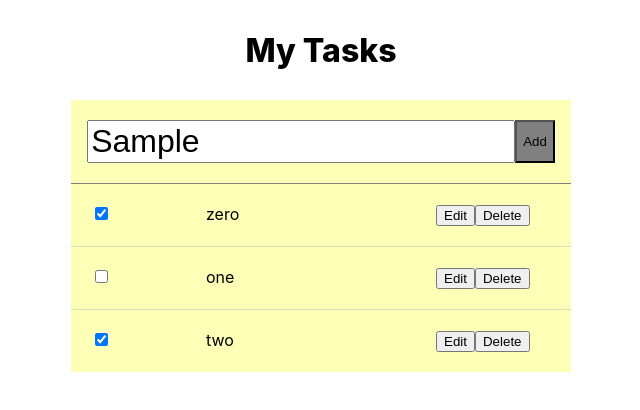
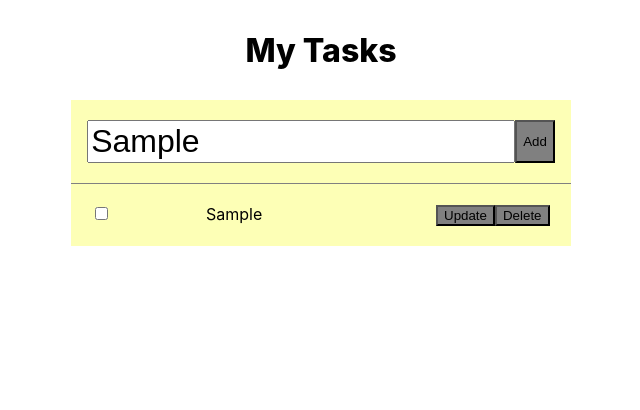
Before and after one commit to joshuacrass/task-app, a React (Create React App) app: page / in a window 1280 px wide. Both pictures are taken after typing "Sample" into the empty fields and a click on the button "Add". Shown: the top 410 px of the page, without its empty margins (319-959 px from the left). Built offline with nearby package versions, Linux system fonts and the light colour scheme.

Commit message:
wired up the add, delete functionality

```diff
--- a/src/components/Button.jsx
+++ b/src/components/Button.jsx
@@ -3,9 +3,11 @@ import styled from "styled-components";
 const StyledButton = styled.button`
   background-color: grey;
 `;
+
 const Button = (props) => {
-  const { text } = props;
-  return <StyledButton>{text}</StyledButton>;
+  const { text, click, action } = props;
+
+  return <StyledButton onClick={() => click(action)}>{text}</StyledButton>;
 };
 
 export default Button;
--- a/src/components/Input.jsx
+++ b/src/components/Input.jsx
@@ -4,8 +4,15 @@ const StyledInput = styled.input`
   font-size: 2rem;
 `;
 const Input = (props) => {
-  const { type } = props;
-  return <StyledInput type={type} />;
+  const { type, value, change } = props;
+
+  return (
+    <StyledInput
+      type={type}
+      value={value}
+      onChange={(e) => change(e.target.value)}
+    />
+  );
 };
 
 export default Input;
--- a/src/components/Task.jsx
+++ b/src/components/Task.jsx
@@ -1,4 +1,8 @@
+import { type } from "@testing-library/user-event/dist/type";
+import { useContext } from "react";
 import styled from "styled-components";
+import { TasksDispatchContext } from "../context/taskContext";
+import Button from "./Button";
 
 const StyledLI = styled.li`
   display: grid;
@@ -11,17 +15,26 @@ const StyledLI = styled.li`
 `;
 
 const Task = (props) => {
-  const { done, name } = props;
+  const { done, id, name } = props;
+  const dispatch = useContext(TasksDispatchContext);
+
+  function handleButtonClick(action) {
+    dispatch({
+      id,
+      type: action,
+    });
+  }
+
   return (
     <StyledLI>
       <div>
         {/* onclick update state */}
-        <input type="checkbox" name="done" checked={done} />
+        <input type="checkbox" name="done" defaultChecked={done} />
       </div>
       <div>{name}</div>
       <div>
-        <button>Edit</button>
-        <button>Delete</button>
+        <Button text="Update" click={handleButtonClick} action="update" />
+        <Button text="Delete" click={handleButtonClick} action="remove" />
       </div>
     </StyledLI>
   );
--- a/src/components/TaskForm.jsx
+++ b/src/components/TaskForm.jsx
@@ -1,6 +1,9 @@
 import styled from "styled-components";
 import Input from "./Input";
 import Button from "./Button";
+import { useState, useContext } from "react";
+
+import { TasksDispatchContext } from "../context/taskContext";
 
 const StyledTaskForm = styled.div`
   display: flex;
@@ -10,10 +13,24 @@ const StyledTaskForm = styled.div`
 `;
 
 const TaskForm = () => {
+  const [task, setTask] = useState("");
+  const dispatch = useContext(TasksDispatchContext);
+
+  function handleInputChange(value) {
+    setTask(value);
+  }
+
+  function handleButtonClick(action) {
+    dispatch({
+      type: action,
+      name: task,
+    });
+  }
+
   return (
     <StyledTaskForm>
-      <Input type="text" />
-      <Button text="Add" />
+      <Input type="text" value={task} change={handleInputChange} />
+      <Button text="Add" click={handleButtonClick} action="add" />
     </StyledTaskForm>
   );
 };
--- a/src/components/TaskList.jsx
+++ b/src/components/TaskList.jsx
@@ -15,7 +15,9 @@ const TaskList = () => {
   return (
     <StyledUL>
       {tasks &&
-        tasks.map((t) => <Task key={t.id} name={t.name} done={t.done} />)}
+        tasks.map((t) => (
+          <Task id={t.id} key={t.id} name={t.name} done={t.done} />
+        ))}
     </StyledUL>
   );
 };
--- a/src/context/taskContext.js
+++ b/src/context/taskContext.js
@@ -16,37 +16,27 @@ export function TaskProvider({ children }) {
 }
 
 function taskReducer(tasks, action) {
-  switch (action) {
+  switch (action.type) {
     case "add": {
-      return null;
+      // TODO generate next id
+      return [
+        ...tasks,
+        { id: tasks.length + 1, name: action.name, done: false },
+      ];
     }
 
     case "update": {
-      return null;
+      console.log("Updated:", action.id);
+      return [...tasks];
     }
 
     case "remove": {
-      return null;
+      console.log("removed");
+      return [...tasks.filter((t) => t.id !== action.id)];
     }
     default:
       break;
   }
 }
 
-const initialTasks = [
-  {
-    id: 0,
-    name: "zero",
-    done: true,
-  },
-  {
-    id: 1,
-    name: "one",
-    done: false,
-  },
-  {
-    id: 2,
-    name: "two",
-    done: true,
-  },
-];
+const initialTasks = [];
```
